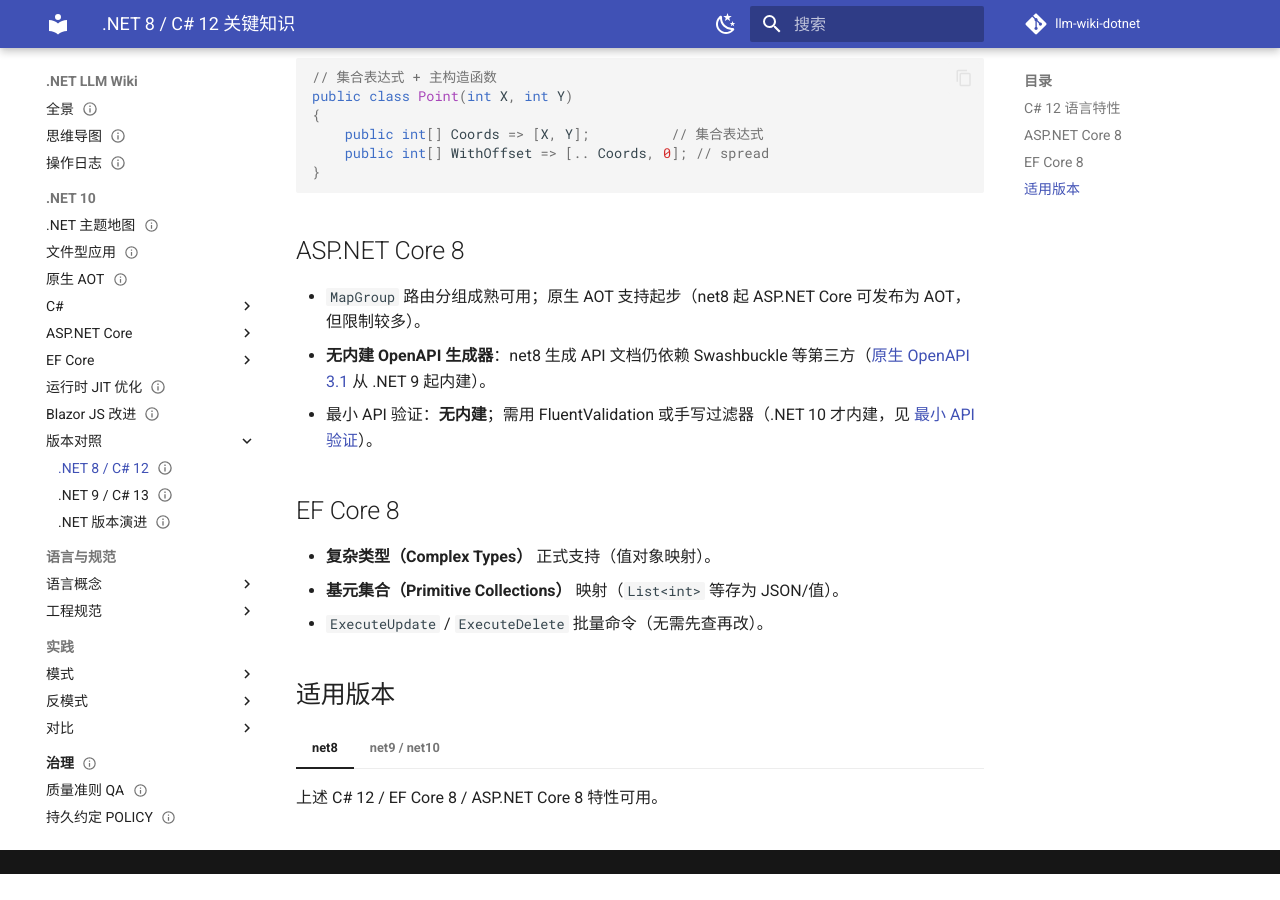
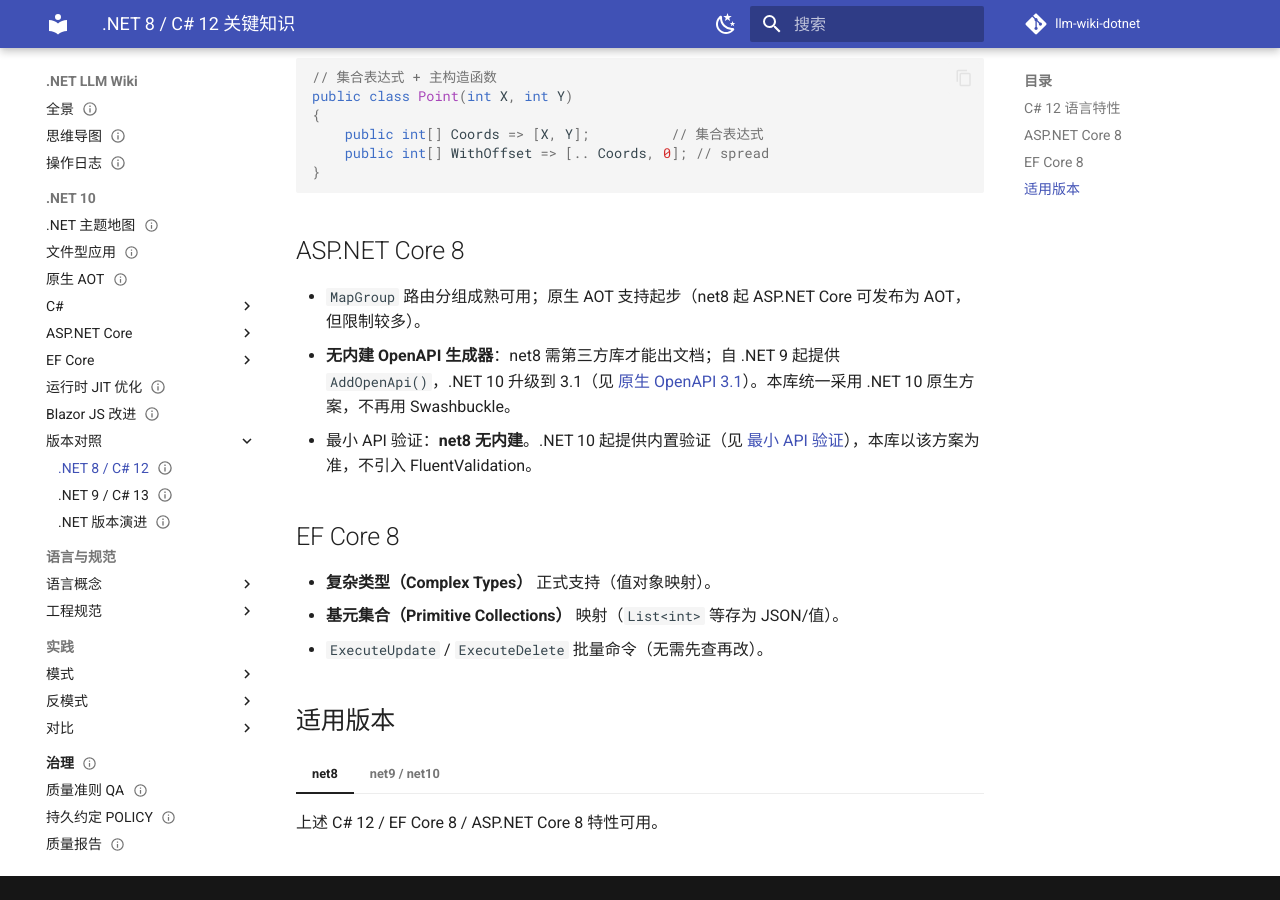
Before and after one commit to fenzel999/llm-wiki-dotnet, an MkDocs documentation site: the page built from wiki/dotnet/versions/net8.md, in a window 1280 px wide and 900 px high, scrolled down 517 px. Built offline with MkDocs 1.6.1 and Material for MkDocs 9.7.7, drawn with Linux system fonts in a browser that asks for light colours; comment, search, counter and statistics services are not loaded; before the commit the page ends 1391 px from its top, so only the background shows below that.

Commit message:
refactor: align .NET 8/9 coverage with net10 conventions — drop recommendations of rejected libs
- net8 page: reframe OpenAPI/validation to steer to .NET 10 built-in (no Swashbuckle/FluentValidation)
- net-evolution matrix + version tabs: drop named Swashbuckle/FluentValidation as the old solution; keep factual version gaps
- Old approaches replaced by .NET 10 equivalents per repo convention

```diff
--- a/wiki/dotnet/versions/net8.md
+++ b/wiki/dotnet/versions/net8.md
@@ -35,8 +35,8 @@ public class Point(int X, int Y)
 ## ASP.NET Core 8
 
 - `MapGroup` 路由分组成熟可用；原生 AOT 支持起步（net8 起 ASP.NET Core 可发布为 AOT，但限制较多）。
-- **无内建 OpenAPI 生成器**：net8 生成 API 文档仍依赖 Swashbuckle 等第三方（[原生 OpenAPI 3.1](../aspnet-core/openapi-3-1.md) 从 .NET 9 起内建）。
-- 最小 API 验证：**无内建**；需用 FluentValidation 或手写过滤器（.NET 10 才内建，见 [最小 API 验证](../aspnet-core/minimal-api-validation.md)）。
+- **无内建 OpenAPI 生成器**：net8 需第三方库才能出文档；自 .NET 9 起提供 `AddOpenApi()`，.NET 10 升级到 3.1（见 [原生 OpenAPI 3.1](../aspnet-core/openapi-3-1.md)）。本库统一采用 .NET 10 原生方案，不再用 Swashbuckle。
+- 最小 API 验证：**net8 无内建**。.NET 10 起提供内置验证（见 [最小 API 验证](../aspnet-core/minimal-api-validation.md)），本库以该方案为准，不引入 FluentValidation。
 
 ## EF Core 8
 
```
Also changed, not shown: wiki/comparisons/net-evolution.md (+2 -2 lines), wiki/dotnet/aspnet-core/minimal-api-validation.md (+2 -2 lines), wiki/dotnet/aspnet-core/openapi-3-1.md (+1 -1 lines).
